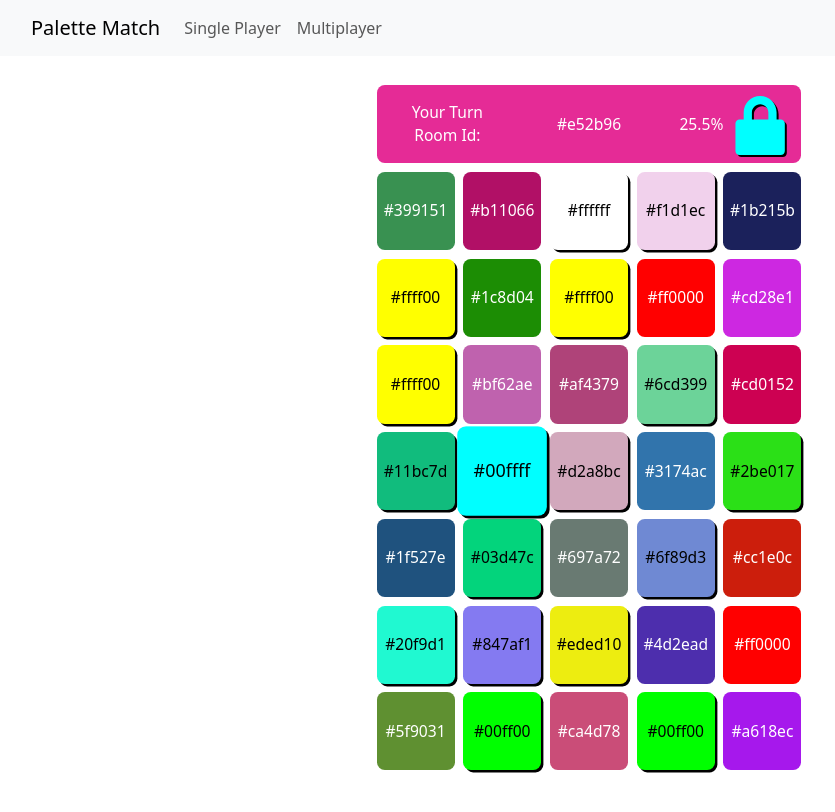
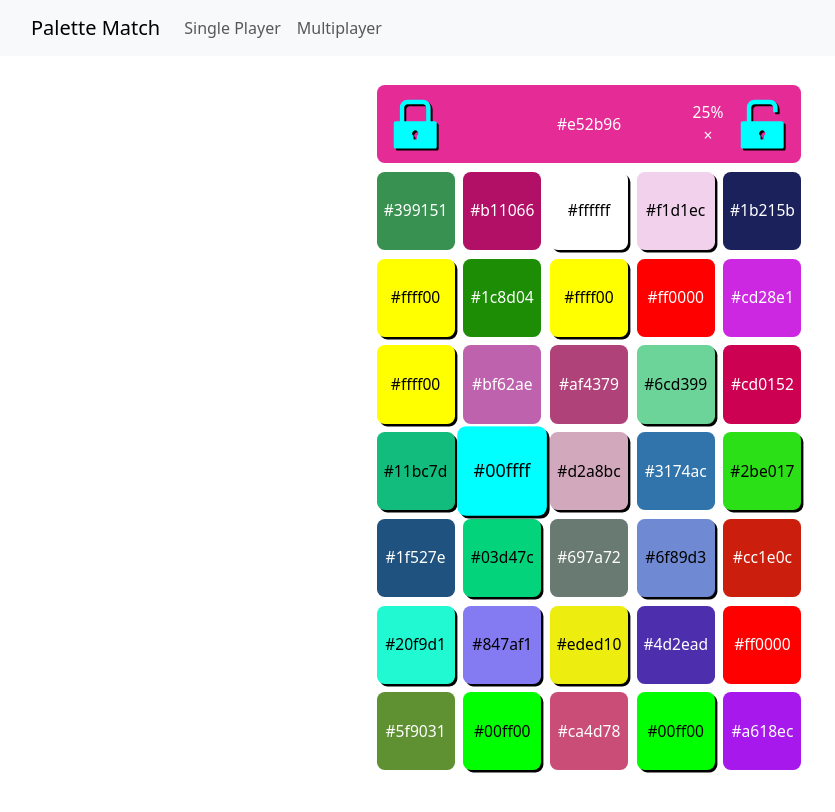
Before and after one commit to AntonioMolteni/PaletteMatchReact, a React (Create React App) app in the folder frontend/: page /single-player in a window 1280 px wide. Shown: the top 812 px of the page, without its empty margins (51-886 px from the left). Built offline with nearby package versions, Linux system fonts and the light colour scheme.

Commit message:
new player score

```diff
--- a/frontend/src/components/Grid.js
+++ b/frontend/src/components/Grid.js
@@ -24,6 +24,7 @@ function Grid({
     goalColor,
     roomId,
     onLockScore,
+    isLocked
 }) {
     const [cellSpacing, setCellSpacing] = useState(10);
     const [cellSize, setCellSize] = useState(0);
@@ -98,7 +99,9 @@ function Grid({
                 onLockScore={onLockScore}
                 cellSize={cellSize}
                 playerColor={player.playerColor}
+                playerPercentage={player.playerPercentage}
                 playerScore={player.playerScore}
+                isLocked={true }
             />
         </div>
     );
--- a/frontend/src/components/InfoBar.js
+++ b/frontend/src/components/InfoBar.js
@@ -2,7 +2,7 @@ import React from 'react';
 import { getLuminance } from './Grid'; // Assuming Grid.js is in the same directory
 import LockButton from './LockButton'; // Import the new LockButton component
 
-function InfoBar({ playerSessionId, currentPlayerSessionId, currentPlayerUsername, goalColor, roomId, onLockScore, cellSize, playerColor, playerScore }) {
+function InfoBar({ playerSessionId, currentPlayerSessionId, currentPlayerUsername, goalColor, roomId, onLockScore, cellSize, playerColor, playerPercentage, playerScore, isLocked }) {
     const barLuminance = getLuminance(goalColor);
     const textColor = barLuminance > 0.5 ? 'black' : 'white';
     const outlineColor = barLuminance > 0.5 ? 'black' : 'white';
@@ -15,12 +15,32 @@ function InfoBar({ playerSessionId, currentPlayerSessionId, currentPlayerUsernam
                 backgroundColor: goalColor,
                 boxShadow: `2px 2px 0px ${outlineColor}`
             }}>
-                <div className="column">
-                    <div className="cell-text" style={{ color: textColor }}>
-                        <div>{currentPlayerSessionId === playerSessionId ? 'Your Turn' : `${currentPlayerUsername}'s Turn`}</div>
-                        <div>Room Id: {roomId}</div>
+
+                {playerSessionId !== "single-player" ? (
+                    // Multiplayer Information
+                     <div className="column">
+                        <div className="cell-text" style={{ color: textColor }}>
+                            <>
+                                <div>{currentPlayerSessionId === playerSessionId ? 'Your Turn' : `${currentPlayerUsername}'s Turn`}</div>
+                                <div>Room Id: {roomId}</div>
+                            </>
+                        </div>
                     </div>
-                </div>
+                ) : (
+                    // Single Player Restart Button
+                    <div className="column" style={{ flexDirection: 'row', justifyContent: 'start' }}>
+                        <div className="cell-text" style={{ color: textColor }}>
+                            <LockButton
+                                key={lockOutlineColor + 'single'}
+                                onLockScore={onLockScore}
+                                cellSize={cellSize}
+                                playerColor={playerColor}
+                                lockOutlineColor={lockOutlineColor}
+                                isLocked={isLocked}
+                            />
+                        </div>
+                    </div>
+                )}
 
                 <div className="column">
                     <div className="cell-text" style={{ color: textColor }}>
@@ -30,11 +50,13 @@ function InfoBar({ playerSessionId, currentPlayerSessionId, currentPlayerUsernam
 
                 <div className="column" style={{ flexDirection: 'row', justifyContent: 'end' }}>
                     <div className="cell-text" style={{ color: textColor }}>
-                        {playerScore}%
+                        {playerPercentage}%
+                        <br />
+                        {playerScore === '0' ? '×' : playerScore}
                     </div>
 
                     <LockButton
-                        key={lockOutlineColor} // Use lockOutlineColor as the key
+                        key={lockOutlineColor}
                         onLockScore={onLockScore}
                         cellSize={cellSize}
                         playerColor={playerColor}
@@ -46,5 +68,4 @@ function InfoBar({ playerSessionId, currentPlayerSessionId, currentPlayerUsernam
     );
 }
 
-
 export default InfoBar;
--- a/frontend/src/components/LockButton.js
+++ b/frontend/src/components/LockButton.js
@@ -1,23 +1,29 @@
 import React from 'react';
 
-function LockButton({ onLockScore, cellSize, playerColor, lockOutlineColor }) {
+function LockButton({ onLockScore, cellSize, playerColor, lockOutlineColor, isLocked }) {
     return (
         <button className="lock-button" onClick={onLockScore} style={{ padding: cellSize * 0.1 }}>
+            {isLocked ? (
                 <svg
-                version="1.1"
                     width={cellSize * 0.8}
                     height={cellSize * 0.8}
-                viewBox="0 0 256 256"
-                xmlSpace="preserve"
+                    viewBox="0 0 1024 1024"
                     style={{ filter: `drop-shadow(0.15rem 0.15rem 0 ${lockOutlineColor})` }}
                 >
-                <g style={{ strokeWidth: 0, fill: 'none', fillRule: 'nonzero', opacity: 1 }} transform="translate(1.4065934065934016 1.4065934065934016) scale(2.81 2.81)">
-                    <path
-                        d="M72,38H66V28c0-13.255-10.745-24-24-24S18,14.745,18,28v10H12c-3.313,0-6,2.687-6,6v40c0,3.313,2.687,6,6,6h60c3.313,0,6-2.687,6-6V44C78,40.687,75.313,38,72,38z M30,28c0-6.627,5.373-12,12-12s12,5.373,12,12v10H30V28z"
-                        style={{ fill: playerColor }}
-                    />
-                </g>
+                    <path d="M832 464h-68V240c0-70.7-57.3-128-128-128H388c-70.7 0-128 57.3-128 128v224h-68c-17.7 0-32 14.3-32 32v384c0 17.7 14.3 32 32 32h640c17.7 0 32-14.3 32-32V496c0-17.7-14.3-32-32-32zM540 701v53c0 4.4-3.6 8-8 8h-40c-4.4 0-8-3.6-8-8v-53a48.01 48.01 0 1156 0zm152-237H332V240c0-30.9 25.1-56 56-56h248c30.9 0 56 25.1 56 56v224z"
+                    style={{ fill: playerColor }}/>
                 </svg>
+            ) : (
+                <svg
+                    width={cellSize * 0.8}
+                    height={cellSize * 0.8}
+                    viewBox="0 0 1024 1024"
+                    style={{ filter: `drop-shadow(0.15rem 0.15rem 0 ${lockOutlineColor})` }}
+                >
+                    <path d="M832 464H332V240c0-30.9 25.1-56 56-56h248c30.9 0 56 25.1 56 56v68c0 4.4 3.6 8 8 8h56c4.4 0 8-3.6 8-8v-68c0-70.7-57.3-128-128-128H388c-70.7 0-128 57.3-128 128v224h-68c-17.7 0-32 14.3-32 32v384c0 17.7 14.3 32 32 32h640c17.7 0 32-14.3 32-32V496c0-17.7-14.3-32-32-32zM540 701v53c0 4.4-3.6 8-8 8h-40c-4.4 0-8-3.6-8-8v-53a48.01 48.01 0 1156 0z"
+                    style={{ fill: playerColor }}/>
+                </svg>
+            )}
         </button>
     );
 }
--- a/frontend/src/components/SinglePlayer.js
+++ b/frontend/src/components/SinglePlayer.js
@@ -13,21 +13,25 @@ function SinglePlayer() {
   const [goalColor, setGoalColor] = useState(initialGoalColor); // Initialize goalColor before createInitialPlayer
   const [player, setPlayer] = useState(createInitialPlayer());
   const [gameOver, setGameOver] = useState(false);
+  const [isLocked, setIsLocked] = useState(false);
 
   // Function to create initial player state
   function createInitialPlayer() {
     const startSquare = findAvailableSquare(initialGrid);
     startSquare.occupied = true;
-    const playerScore = calculatePlayerScore(startSquare.color);
+    const playerPercentage = calculatePlayerPercentage(startSquare.color);
+    const playerScore = calculatePlayerScore(playerPercentage)
     return {
       playerRow: startSquare.row,
       playerCol: startSquare.col,
       playerColor: startSquare.color,
+      playerPercentage: playerPercentage,
       playerScore: playerScore,
       playerUsername: "Player1",
       locked: false,
     };
   }
+
 
   // Function to find an available square
   function findAvailableSquare(grid) {
@@ -145,13 +149,15 @@ function SinglePlayer() {
         newSquare.color = oldSquare.color;
         newSquare.deleted = false;  // Reactivate the deleted square
       }
-
+      const playerPercentage = calculatePlayerPercentage(newSquare.color)
+      const playerScore = calculatePlayerScore(playerPercentage)
       const newPlayer = {
         ...player,
         playerRow: newPlayerRow,
         playerCol: newPlayerCol,
         playerColor: newSquare.color,
-        playerScore: calculatePlayerScore(newSquare.color)  // Use new square's color
+        playerPercentage: playerPercentage,
+        playerScore: playerScore
       };
 
       oldSquare.deleted = true;
@@ -161,8 +167,8 @@ function SinglePlayer() {
     }
   }, [player, grid, gameOver]);
 
-  // Calculate player score
-  function calculatePlayerScore(playerColor) {
+  // Calculate player percentage
+  function calculatePlayerPercentage(playerColor) {
     const goalRgb = hexToRgb(goalColor);
     const playerRgb = hexToRgb(playerColor);
 
@@ -175,8 +181,14 @@ function SinglePlayer() {
     const maxDifference = Math.sqrt(Math.pow(255, 2) * 3);
     const percentage = Math.max(0, 100 - (colorDifference / maxDifference) * 100);
 
-    return parseFloat(percentage.toFixed(1));
+    return parseFloat(percentage.toFixed(0));
   }
+
+  // Calculate player score
+  function calculatePlayerScore(playerPercentage) {
+    return (Math.max(0, playerPercentage - 89.9)**2).toFixed(0)
+  }
+
 
   // Handle keyboard input
   useEffect(() => {
@@ -211,6 +223,14 @@ function SinglePlayer() {
       document.removeEventListener('keydown', handleKeyDown);
     };
   }, [handleMove]);
+
+
+    // Function to handle locking the score
+    const handleLockScore = () => {
+        setIsLocked(true); // Lock the game when the button is clicked
+        // Optionally, you can trigger other actions when the game is locked
+    };
+
 
   // Check if the game is over
   useEffect(() => {
```
Lines whose indentation alone changed are shown as unchanged.
